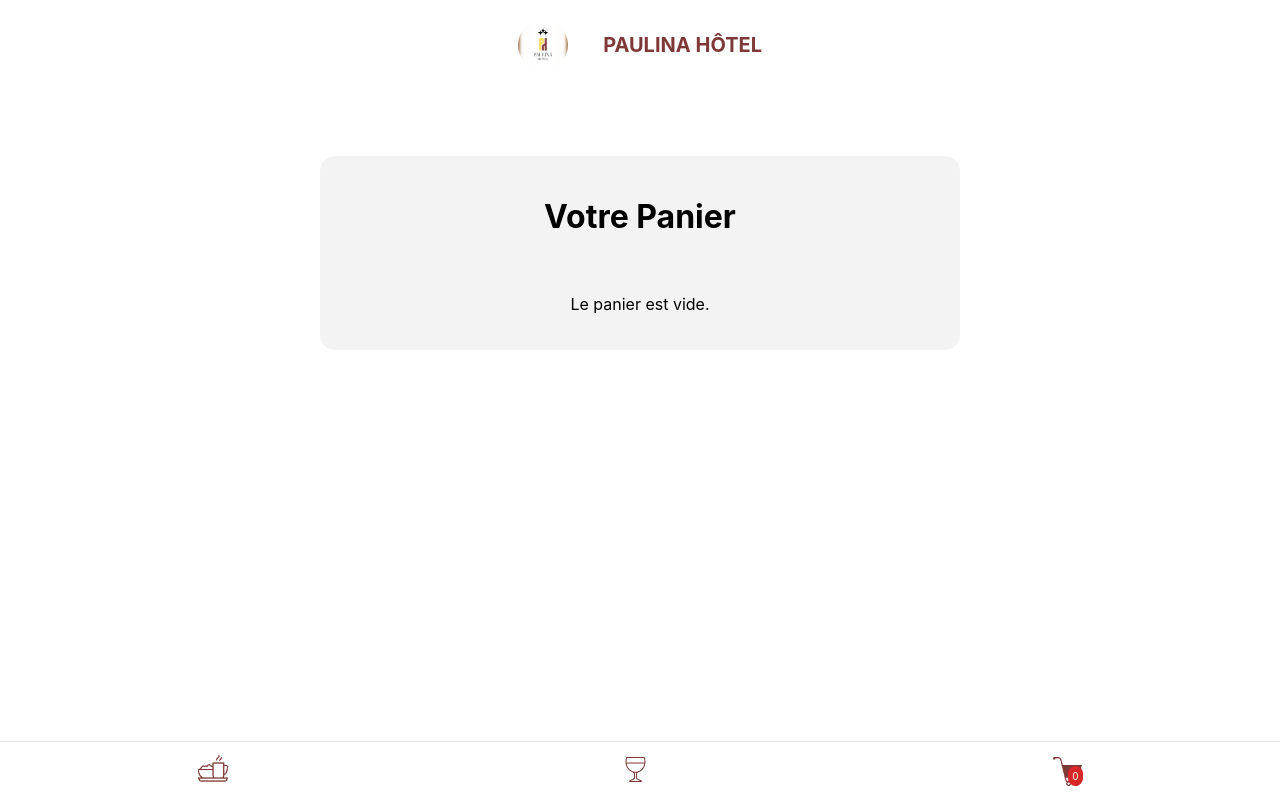
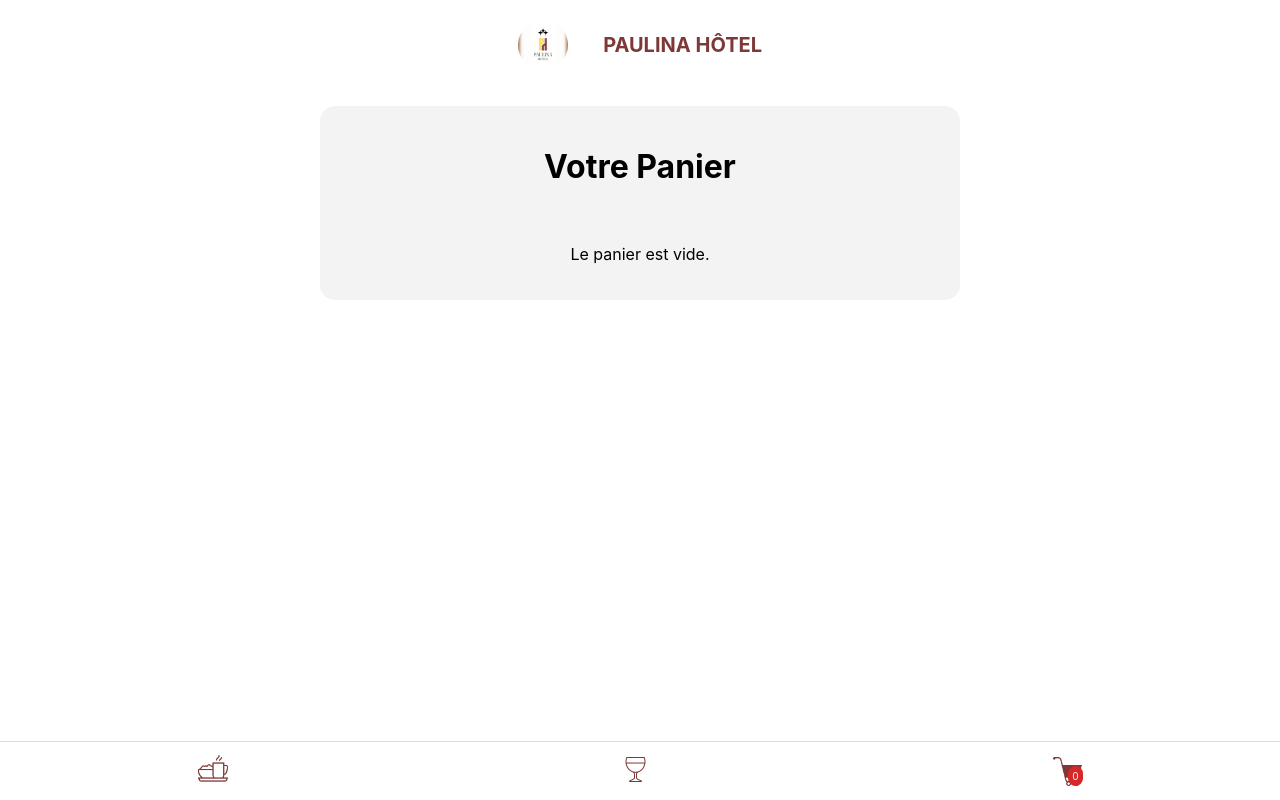
Before and after one commit to KFCAyzen/Resto-PH, a React (Vite) app: page /panier in a window 1280 px wide. Built offline with nearby package versions, Linux system fonts and the light colour scheme.

Commit message:
Cart adjust

```diff
--- a/src/App.css
+++ b/src/App.css
@@ -296,8 +296,8 @@
   padding: 20px;
   gap: 20px;
   width: 80%;
-  /* margin: 30px 80px 0 auto;  */
-  margin-top: 80px !important;
+  margin-bottom: 80px !important;
+  margin-top: 30px !important;
 }
 
  .cartContent h2, h1{
```
